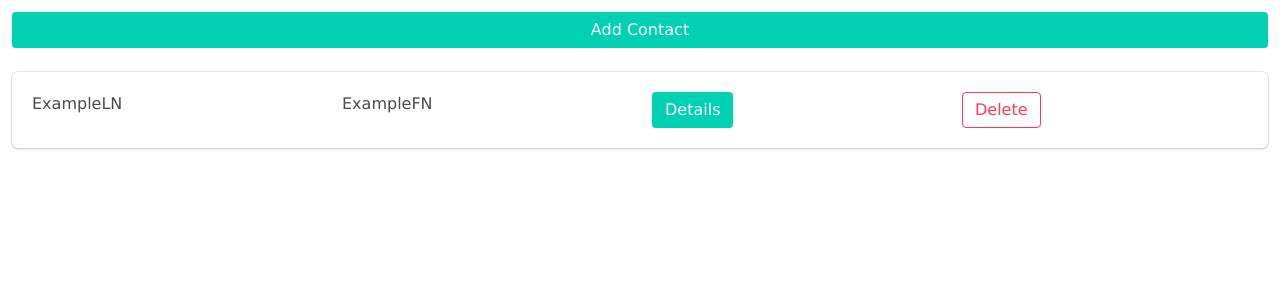
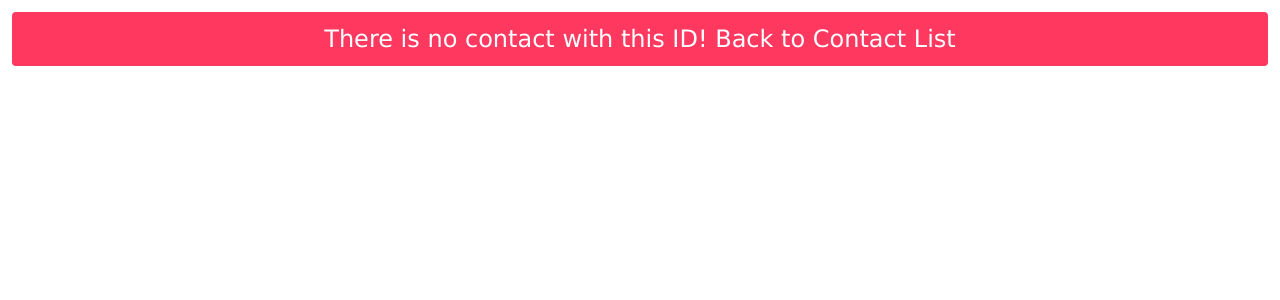
Before and after one commit to WebDevPDX/react-redux-contact-list, a React (Create React App) app: page /user/edit/1 in a window 1280 px wide. Before the commit this address led to /. Shown: the top 300 px of the page. Built offline with nearby package versions, Linux system fonts and the light colour scheme.

Commit message:
unified error handling - with ugly conditional

```diff
--- a/src/components/contactForm/ContactForm.js
+++ b/src/components/contactForm/ContactForm.js
@@ -1,5 +1,5 @@
 import React, { Component } from 'react'
-import { Redirect } from 'react-router-dom'
+import { Redirect, Link } from 'react-router-dom'
 import countryList from 'country-list'
 import validator from 'email-validator'
 
@@ -14,7 +14,7 @@ class addContactForm extends Component {
       email: isEdit && props.contact ? props.contact.email: '',
       country: isEdit && props.contact ? props.contact.country: '',
       isEdit: isEdit,
-      redirect: isEdit && !props.contact,
+      redirect: false,
     }
 
     this.handleChange = this.handleChange.bind(this)
@@ -58,6 +58,13 @@ class addContactForm extends Component {
     const isDisabled = Object.keys(errors).some(x => errors[x])
     if (this.state.redirect === true) {
       return <Redirect to='/' />
+    }
+    if(this.state.isEdit && !this.state._id) {
+      return (
+        <div className='column'>
+        <Link className='button is-danger is-fullwidth is-large' to='/'>There is no contact with this ID! Back to Contact List</Link>
+      </div>
+      )
     }
     return (
       <div className='column'>
```
